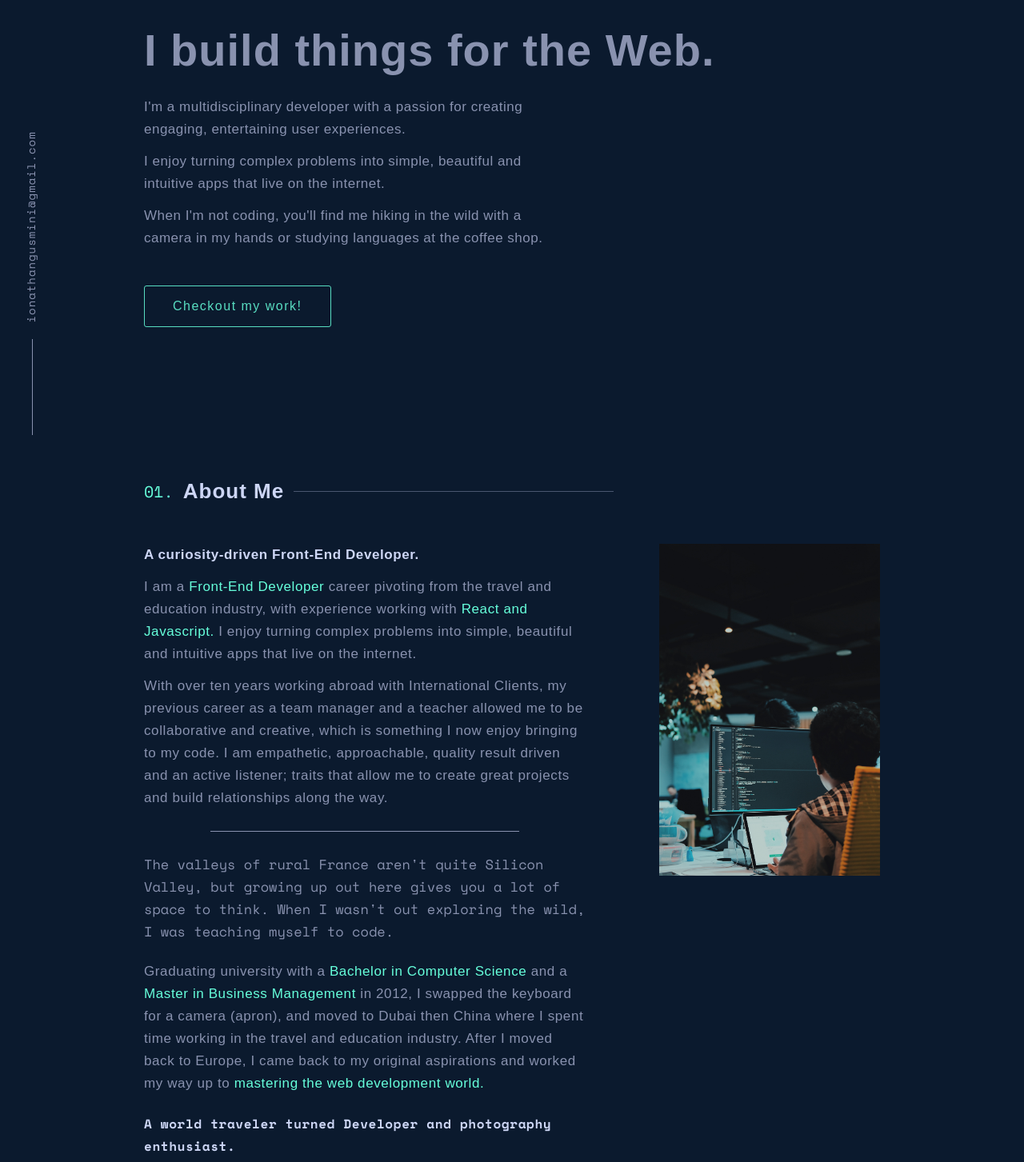
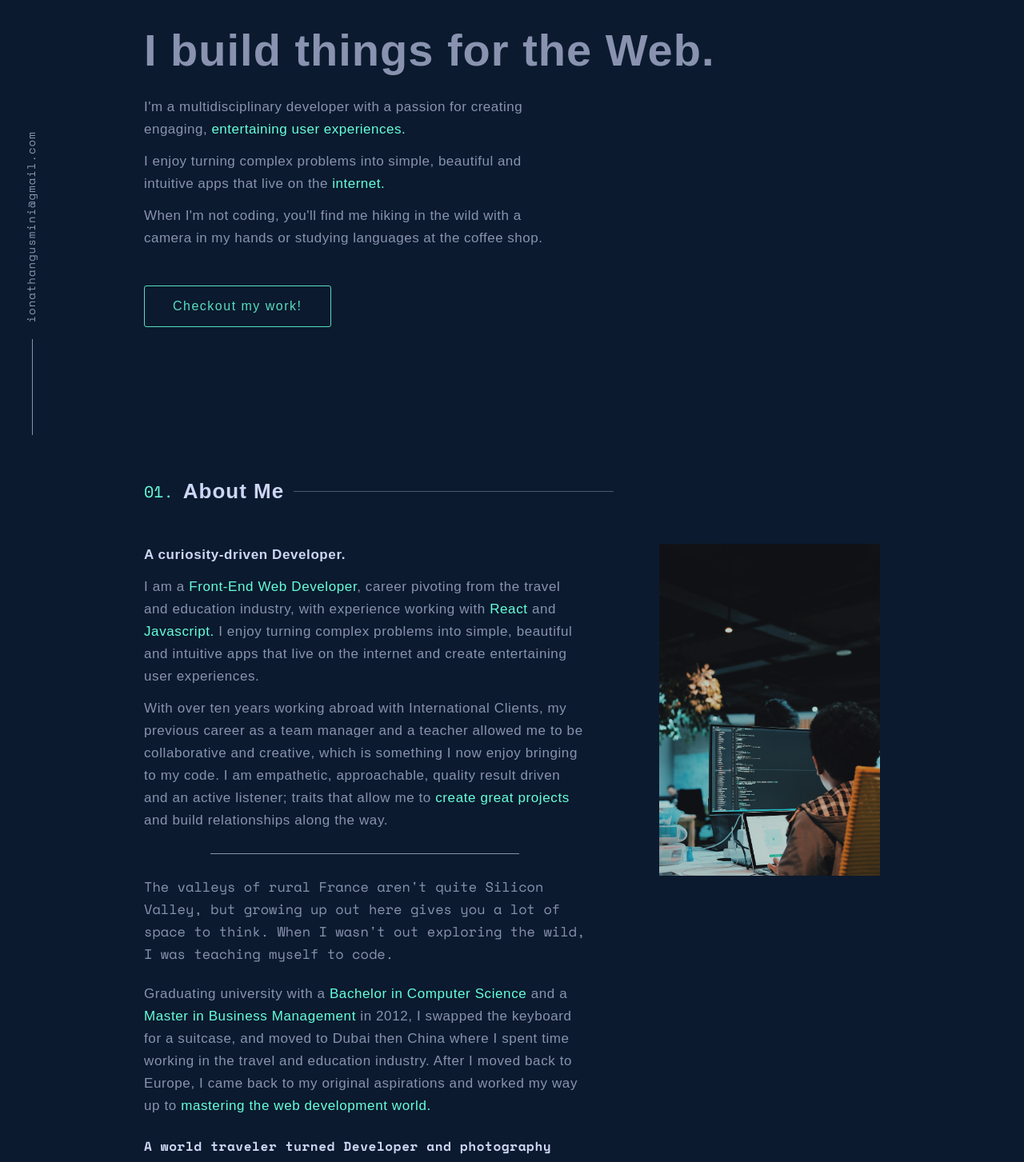
Before and after one commit to IonathanG/portfolio_dev, a React (Create React App) app: page / in a window 1280 px wide. Shown: the part 256-1709 px from the top of the page at 80% size. Built offline with nearby package versions, Linux system fonts and the light colour scheme.

Commit message:
text content edit

```diff
--- a/src/components/About.jsx
+++ b/src/components/About.jsx
@@ -17,20 +17,21 @@ const About = (props, ref) => {
 
       <div className="about-main">
         <div className="about-main__details">
-          <p> A curiosity-driven Front-End Developer.</p>
+          <p> A curiosity-driven Developer.</p>
           <p>
-            I am a <span>Front-End Developer </span>
-            career pivoting from the travel and education industry, with
-            experience working with<span> React and Javascript. </span>I enjoy
-            turning complex problems into simple, beautiful and intuitive apps
-            that live on the internet.
+            I am a <span>Front-End Web Developer</span>, career pivoting from
+            the travel and education industry, with experience working with
+            <span> React </span> and <span> Javascript. </span>I enjoy turning
+            complex problems into simple, beautiful and intuitive apps that live
+            on the internet and create entertaining user experiences.
           </p>
           <p>
             With over ten years working abroad with International Clients, my
             previous career as a team manager and a teacher allowed me to be
             collaborative and creative, which is something I now enjoy bringing
             to my code. I am empathetic, approachable, quality result driven and
-            an active listener; traits that allow me to create great projects
+            an active listener; traits that allow me to
+            <span> create great projects </span>
             and build relationships along the way.
           </p>
           <div className="line-through"></div>
@@ -43,10 +44,10 @@ const About = (props, ref) => {
             Graduating university with a
             <span> Bachelor in Computer Science </span>
             and a<span> Master in Business Management </span>
-            in 2012, I swapped the keyboard for a camera (apron), and moved to
-            Dubai then China where I spent time working in the travel and
-            education industry. After I moved back to Europe, I came back to my
-            original aspirations and worked my way up to
+            in 2012, I swapped the keyboard for a suitcase, and moved to Dubai
+            then China where I spent time working in the travel and education
+            industry. After I moved back to Europe, I came back to my original
+            aspirations and worked my way up to
             <span> mastering the web development world.</span>
           </p>
           <p>A world traveler turned Developer and photography enthusiast.</p>
--- a/src/components/Contact.jsx
+++ b/src/components/Contact.jsx
@@ -51,12 +51,12 @@ const Contact = (props, ref) => {
       <div className="contact-main">
         <div className="contact-main__left">
           <span>
-            I am always looking for new opportunities, my inbox is always open.
+            I am always looking for new opportunities. Whether you have a
+            question, a new project idea or just want to say hi, I’ll get back
+            to you!
           </span>
-          <span>
-            Whether you have a question, a new project idea or just want to say
-            hi, I’ll get back to you!
-          </span>
+          {/* <span>
+          </span> */}
           <span>Fill in your info and I look forward to hearing from you!</span>
           <span className="social-links">
             <span className="github">
--- a/src/components/Footer.jsx
+++ b/src/components/Footer.jsx
@@ -97,7 +97,7 @@ const Footer = () => {
       </div>
       <div className="designed-by">
         <a href="https://github.com/IonathanG" target="_blank" rel="noreferrer">
-          Designed and Built by <span> Ionathan Gusmini</span>
+          Coded and Built by <span> Ionathan Gusmini</span>
         </a>
       </div>
     </div>
--- a/src/components/Introduction.jsx
+++ b/src/components/Introduction.jsx
@@ -22,20 +22,21 @@ const Introduction = ({ workRef }) => {
         <span className="header__two">Ionathan Gusmini.</span>
         <span className="header__three">I build things for the Web.</span>
       </h1>
-      <p>
-        <span>
+      <div className="introduction-container__main">
+        <p>
           I'm a multidisciplinary developer with a passion for creating
-          engaging, entertaining user experiences.
-        </span>
-        <span>
+          engaging, <span> entertaining user experiences.</span>
+        </p>
+        <p>
           I enjoy turning complex problems into simple, beautiful and intuitive
-          apps that live on the internet.
-        </span>
-        <span>
+          apps that live on the <span>internet.</span>
+        </p>
+        <p>
           When I'm not coding, you'll find me hiking in the wild with a camera
           in my hands or studying languages at the coffee shop.
-        </span>
-      </p>
+        </p>
+      </div>
+
       <button className="introduction-button" onClick={handleClick}>
         Checkout my work!
       </button>
--- a/src/components/Work.jsx
+++ b/src/components/Work.jsx
@@ -141,8 +141,14 @@ const Work = (props, ref) => {
           </div>
         ))}
       </div>
-      <h3>Other Noteworthy Projects:</h3>
-      <h3>Upcoming projects and currently working on:</h3>
+      <div className="work-container__extra">
+        <div className="work-container__extra--title">
+          Other Noteworthy Projects: (coming soon)
+        </div>
+        <div className="work-container__extra--title">
+          Upcoming projects: (coming soon)
+        </div>
+      </div>
     </section>
   );
 };
--- a/src/styles/_settings.scss
+++ b/src/styles/_settings.scss
@@ -26,8 +26,8 @@ $mainGreen_light: rgb(127, 0, 223);
 $greenishBackground_light: rgba(169, 221, 236, 0.2);
 $brightGreen_light: rgb(117, 1, 206);
 
-$green_overlay_light: rgba(138, 204, 214, 0.4);
-//$green_overlay_light: rgba(199, 181, 213, 0.4);
+//$green_overlay_light: rgba(138, 204, 214, 0.4);
+$green_overlay_light: rgba(227, 219, 241, 0.594);
 
 $pinkish_Hamburger_light: rgb(108, 175, 185);
 
@@ -84,7 +84,7 @@ body {
     section {
       margin: 100px auto;
       padding: 20px 15px;
-      max-width: 11000px;
+      //max-width: 11000px;
 
       @media only screen and (min-width: $phone) {
         margin: 100px auto;
@@ -96,6 +96,23 @@ body {
         padding: 50px 0;
       }
     }
+
+    // --------------------------
+    // Fade in component on scroll
+    // .fade-in-section {
+    //   opacity: 0;
+    //   transform: translateY(8vh);
+    //   visibility: hidden;
+    //   transition: opacity 0.6s ease-out, transform 1.2s ease-out;
+    //   will-change: opacity, visibility;
+    // }
+
+    // .fade-in-section.is-visible {
+    //   opacity: 1;
+    //   transform: none;
+    //   visibility: visible;
+    // }
+    // --------------------------
   }
 }
 
--- a/src/styles/components/_about.scss
+++ b/src/styles/components/_about.scss
@@ -90,5 +90,19 @@
   }
   .about-main {
     color: $sub_grey_light;
+
+    &__details {
+      p > span {
+        color: $mainGreen_light;
+      }
+
+      p:nth-child(1),
+      :nth-child(7) {
+        color: $mainGrey_light;
+      }
+      .line-through {
+        background-color: $sub_grey_light;
+      }
+    }
   }
 }
--- a/src/styles/components/_introduction.scss
+++ b/src/styles/components/_introduction.scss
@@ -33,16 +33,23 @@
     }
   }
 
-  p {
+  &__main {
     margin-top: 25px;
-    line-height: 28px;
-    max-width: 55ch;
-    font-size: 17px;
-    letter-spacing: 0.5px;
 
     display: flex;
     flex-direction: column;
     gap: 12px;
+
+    p {
+      max-width: 55ch;
+      line-height: 28px;
+      font-size: 17px;
+      letter-spacing: 0.5px;
+
+      span {
+        color: $mainGreen;
+      }
+    }
   }
 
   .introduction-button {
@@ -72,6 +79,12 @@
     }
   }
 
+  .introduction-container__main {
+    span {
+      color: $mainGreen_light;
+    }
+  }
+
   .introduction-button {
     @include button_light();
   }
--- a/src/styles/components/_work.scss
+++ b/src/styles/components/_work.scss
@@ -224,6 +224,22 @@
       }
     }
   }
+
+  &__extra {
+    display: flex;
+    flex-direction: column;
+    justify-content: center;
+    align-items: center;
+    gap: 15px;
+
+    &--title {
+      font-family: sans-serif;
+      color: $mainGrey;
+      font-size: 19px;
+      font-weight: 700;
+      letter-spacing: 1px;
+    }
+  }
 }
 
 // light theme
@@ -236,8 +252,6 @@
     color: $sub_grey_light;
 
     &__item {
-      //padding: 10px;
-      //box-shadow: 0 7px 4px rgba(0, 0, 0, 0.2);
       box-shadow: 0px 12px 10px -15px rgb(17, 17, 17);
 
       @media only screen and (min-width: $phone) {
@@ -302,4 +316,10 @@
       }
     }
   }
+
+  .work-container__extra {
+    .work-container__extra--title {
+      color: $mainGrey_light;
+    }
+  }
 }
```
Also changed, not shown: src/components/FadeInSection.jsx (added, +31 -0 lines).
